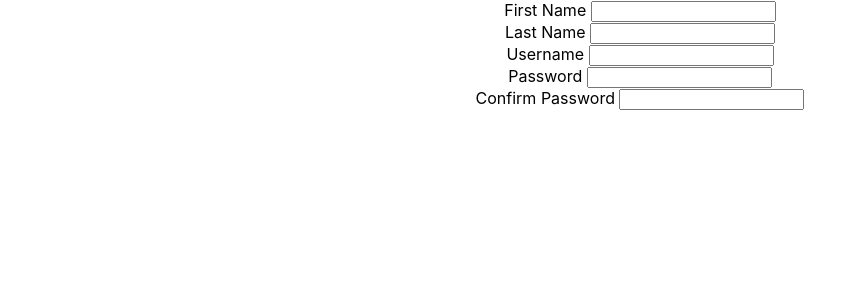
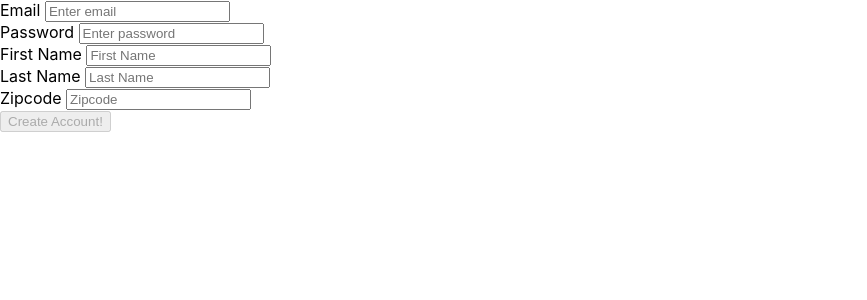
Before and after one commit to jerseycity2018/team-19, a React (Create React App) app: page /signup in a window 1280 px wide. Shown: the top 300 px of the page, without its empty margins (0-867 px from the left). Built offline with nearby package versions, Linux system fonts and the light colour scheme.

Commit message:
sign up page saves inputs in state and upon submission displays the inputted info

```diff
--- a/src/pages/SignUp.js
+++ b/src/pages/SignUp.js
@@ -1,26 +1,152 @@
 import React, { Component } from 'react';
+import {Container} from 'reactstrap';
+
 import '../App.css';
 
 class SignUp extends Component {
-  render() {
+
+  constructor() {
+    super();
+    this.state = {
+      email: '',
+      password: '',
+      firstName: '',
+      lastName: '',
+      zip: '',
+      createdAccount:false,
+    };
+  }
+
+  handleEmailChange = (evt) => this.setState({ email: evt.target.value });
+  handlePasswordChange = (evt) => this.setState({ password: evt.target.value });
+  handleFirstNameChange = (evt) => this.setState({ firstName: evt.target.value });
+  handleLastNameChange = (evt) => this.setState({ lastName: evt.target.value });
+  handleZipChange = (evt) => this.setState({ zip: evt.target.value });
+
+  handleSubmit = (evt) => {
+    if (!this.canBeSubmitted()) {
+      evt.preventDefault();
+      return;
+    }
+    evt.preventDefault();
+
+    const { email,
+            password,
+            firstName,
+            lastName,
+            zip
+          } = this.state;
+    //       alert("before");
+
+    // this.props.history.push({
+    //   pathname: '/signup',
+    //   // search: '?query=abc',
+
+    //   state: {email:email,
+    //           password:password,
+    //           firstName:firstName,
+    //           lastName: lastName,
+    //           zip:zip,
+    //           createdAccount:true,
+    //   }
+    // });
+    // alert("after");
+
+      this.setState({createdAccount:true});
+
+    // alert(`Signed up with username: ${username} password: ${password}`);
+  }
+
+  canBeSubmitted() {
+    const { email,
+      password,
+      firstName,
+      lastName,
+      zip
+    } = this.state;
+
     return (
-      <div className="App">
+      email.length > 0 &&
+      password.length > 0 &&
+      firstName.length > 0 &&
+      lastName.length > 0
+      //zip is not required to be inputed?
+    );
+  }
 
-      <label>First Name </label>
-      <input type="text" name="firstName" required/><br/>
-      <label>Last Name </label>
-      <input type="text" name="lastName" required/><br/>
+  createdAccountPrint(){
+    if(this.state.createdAccount){
+      return(
+        <Container>
+          <h3>Newly Created Account: </h3>
+          <label>Email: </label> <nobr/> <p>{this.state.email}</p>
+          <label>Name: </label> <nobr/>
+          <p>{this.state.firstName + " " + this.state.lastName}</p>
+          <label>Zipcode: </label>
+          <p>{this.state.zip}</p>
 
-      <label>Username </label>
-      <input type="text" name="username" required/><br/>
-      <label>Password </label>
-      <input type="text" name="password" required/><br/>
-      <label>Confirm Password </label>
-      <input type="text" name="passwordConfirm" required/><br/>
+        </Container>
+      );
+    }
+    return null;
+  }
 
 
-      </div>
+  render() {
+
+    const isEnabled = this.canBeSubmitted();
+
+    return (
+      <Container>
+      <form onSubmit={this.handleSubmit}>
+      <label>Email </label>
+      <input
+          type="text"
+          placeholder="Enter email"
+          value={this.state.email}
+          onChange={this.handleEmailChange}
+        />
+        <br/>
+      <label>Password </label>
+      <input
+          type="text"
+          placeholder="Enter password"
+          value={this.state.password}
+          onChange={this.handlePasswordChange}
+        />
+        <br/>
+        <label>First Name </label>
+      <input
+          type="text"
+          placeholder="First Name"
+          value={this.state.firstName}
+          onChange={this.handleFirstNameChange}
+        />
+        <br/>
+        <label>Last Name </label>
+      <input
+          type="text"
+          placeholder="Last Name"
+          value={this.state.lastName}
+          onChange={this.handleLastNameChange}
+        />
+        <br/>
+        <label>Zipcode </label>
+      <input
+          type="text"
+          placeholder="Zipcode"
+          value={this.state.zip}
+          onChange={this.handleZipChange}
+        />
+        <br/>
+
+        <button disabled={!isEnabled}>Create Account! </button>
+        </form>
+        {this.createdAccountPrint()}
+      </Container>
     );
+
+
   }
 }
 
```
